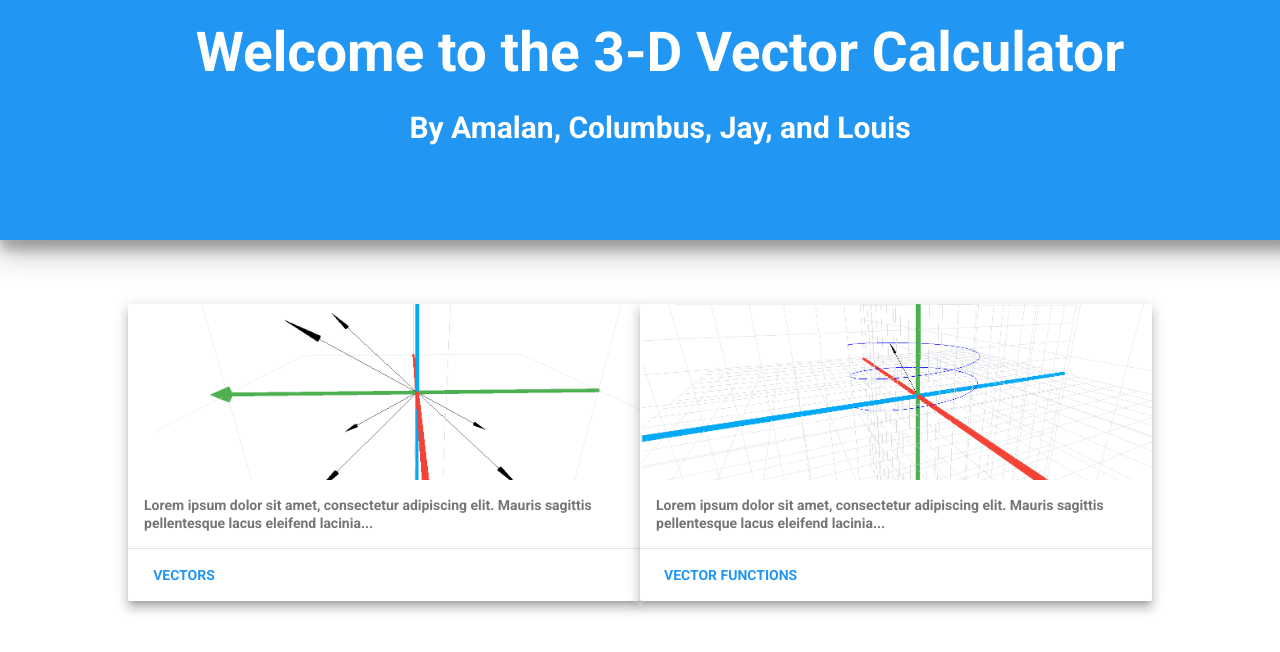
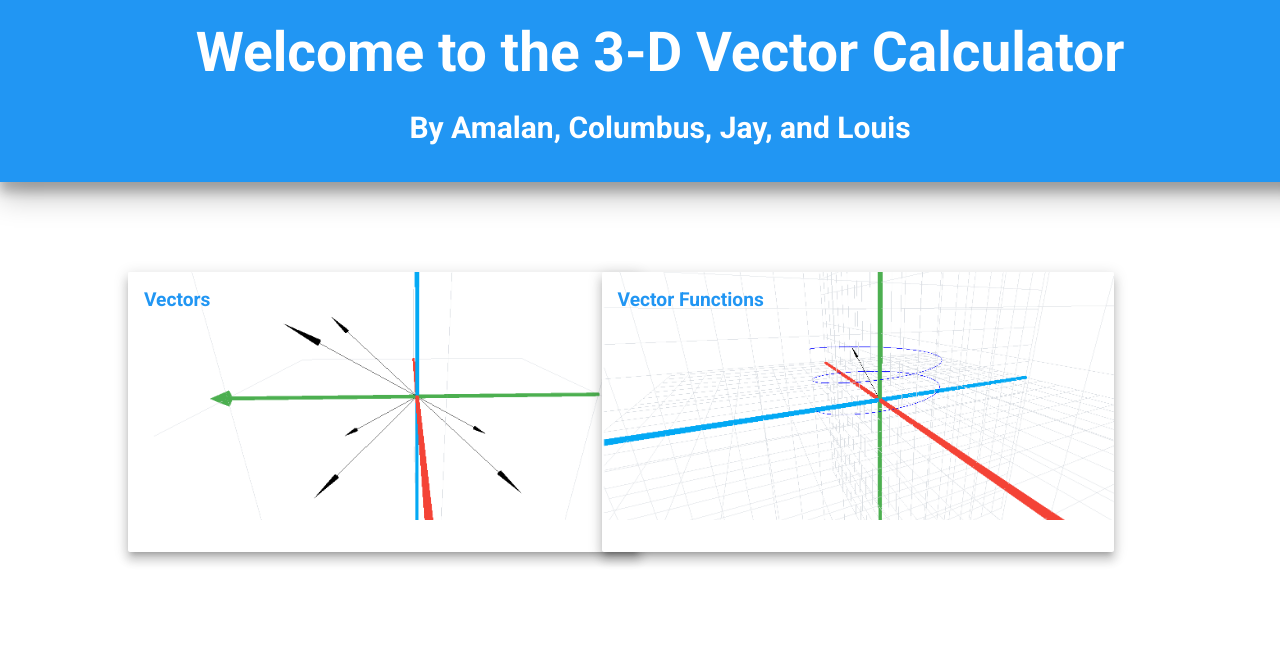
Before and after one commit to ColumbusDong/ColumbusDong.github.io, a website: page web/index.html in a window 1280 px wide. Shown: the top 652 px of the page. Drawn offline with Linux system fonts and the light colour scheme.

Commit message:
Tweaked the GUI

```diff
--- a/web/css/index.css
+++ b/web/css/index.css
@@ -144,7 +144,7 @@ body {
   background-color: #2196F3;
   color: #FFFFFF;
   width: 100%;
-  height: 200px;
+  height: 30%;
   font-size: 3em;
     box-shadow: 0 14px 28px rgba(0,0,0,0.25), 0 10px 10px rgba(0,0,0,0.22);
 }
@@ -173,30 +173,30 @@ body {
 }
 .vector > .mdl-card__title {
      color: #fff;
-     height: 176px;
+     height: 248px;
      background: url('../images/Vectors.png') center/cover;
      text-align: left;
  }
 
 .vectorF > .mdl-card__title {
     color: #fff;
-    height: 176px;
+    height: 248px;
     background: url('../images/VectorsFunction.png') center/cover;
     text-align: left;
 }
 
 .card1Pos{
-    margin-top: 5%;
+    margin-top: 7%;
     float: left;
     left: 10%;
-    top: 70%;
+    top: 66%;
 }
 
 .card2Pos{
-    left: -10%;
-    margin-top: 5%;
+    left: -13%;
+    margin-top: 7%;
     float: right;
-    top: 80%;
+    top: 66%;
 }
 
 .home{
@@ -211,3 +211,19 @@ body {
 .home:hover{
     opacity: 1;
 }
+
+.posH{
+    font-size: 1.2em;
+    margin-bottom: 40%;
+    text-align: left;
+    vertical-align: top;
+}
+
+.shadowC{
+    box-shadow:0 8px 10px 1px rgba(0,0,0,.14),0 3px 14px 2px rgba(0,0,0,.12),0 5px 5px -3px rgba(0,0,0,.2);
+    transition: all 0.6s ease 0s;
+}
+
+.shadowC:hover{
+    box-shadow:0 8px 10px 1px rgba(0,0,0,.24),0 3px 14px 2px rgba(0,0,0,.22),0 5px 5px -3px rgba(0,0,0,.4);
+}
--- a/web/index.html
+++ b/web/index.html
@@ -28,37 +28,30 @@
     </div>
 
   <!-- Vector -->
-  <div class="vector mdl-card mdl-shadow--8dp card1Pos">
-      <div class="mdl-card__title">
+  <a  href="Vector.html" >
+      <div class="vector mdl-card shadowC card1Pos">
+          <div class="mdl-card__title">
+              <div class="mdl-color-text--blue posH">Vectors</div>
+          </div>
+          <div class="mdl-card__supporting-text ">
+
+          </div>
       </div>
-      <div class="mdl-card__supporting-text">
-          Lorem ipsum dolor sit amet, consectetur adipiscing elit.
-          Mauris sagittis pellentesque lacus eleifend lacinia...
-      </div>
-      <div class="mdl-card__actions mdl-card--border">
-          <a href="Vector.html" class="mdl-button mdl-button--colored mdl-js-button mdl-js-ripple-effect">
-              Vectors
-          </a>
-      </div>
-  </div>
+  </a>
 
 
 <!-- Vector Function -->
 
-  <div class="vectorF mdl-card mdl-shadow--8dp card2Pos">
+  <a  href="VectorFunction.html" >
+  <div class="vectorF mdl-card shadowC card2Pos">
       <div class="mdl-card__title">
+          <div class="mdl-color-text--blue posH"> Vector Functions</div>
       </div>
-      <div class="mdl-card__supporting-text">
-          Lorem ipsum dolor sit amet, consectetur adipiscing elit.
-          Mauris sagittis pellentesque lacus eleifend lacinia...
-      </div>
-      <div class="mdl-card__actions mdl-card--border">
-          <a  href="VectorFunction.html" class="mdl-button mdl-button--colored mdl-js-button mdl-js-ripple-effect">
-             Vector Functions
-          </a>
+      <div class="mdl-card__supporting-text ">
+
       </div>
   </div>
-
+  </a>
 
 </body>
 </html>
```
